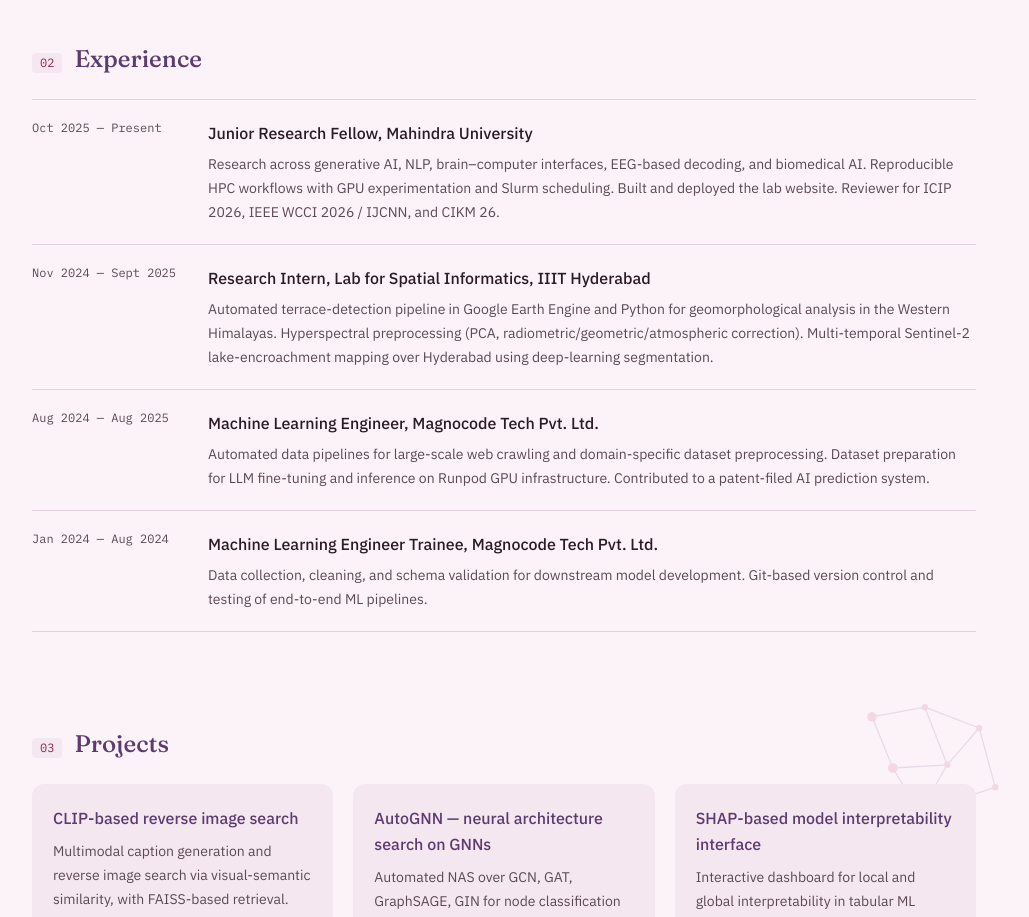
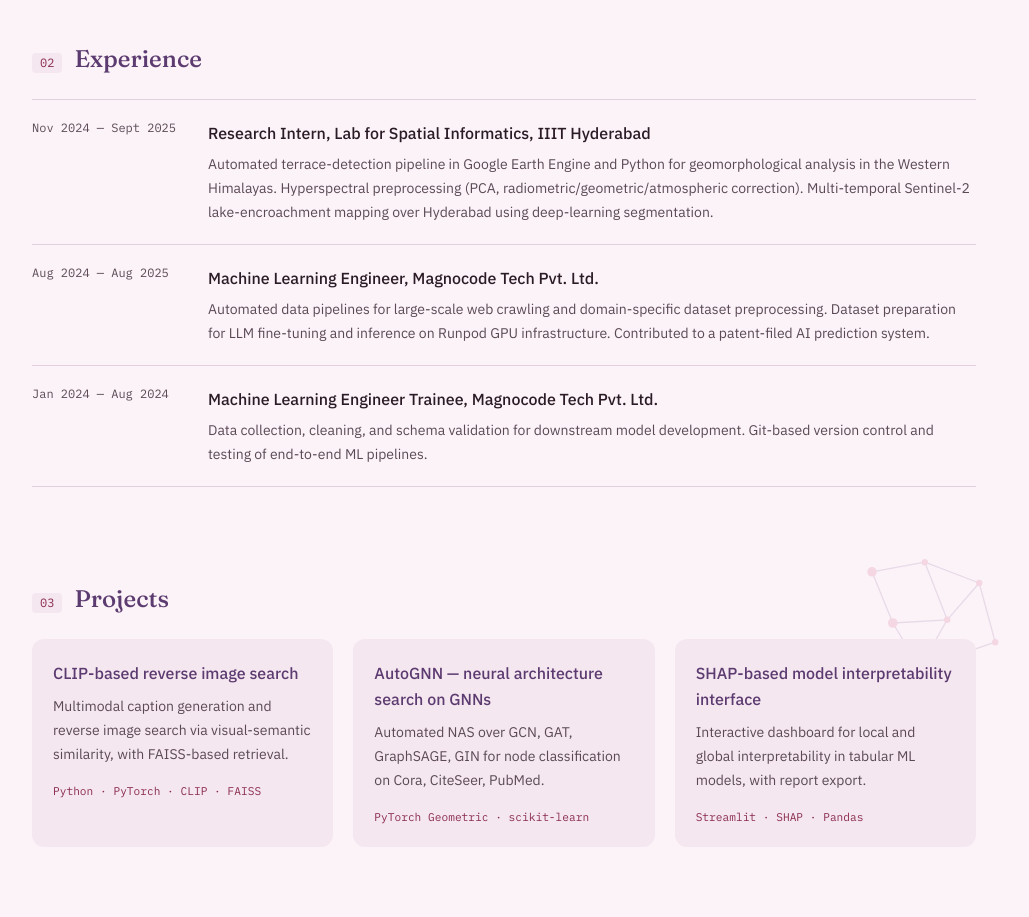
Before and after one commit to Sukt03/sukriti, a React (Vite) app: page / in a window 1280 px wide. Shown: the part 1320-2237 px from the top of the page, without its empty margins (136-1165 px from the left). Built offline with nearby package versions, Linux system fonts and the light colour scheme.

Commit message:
Remove Mahindra JRF experience

```diff
--- a/src/data/content.js
+++ b/src/data/content.js
@@ -27,7 +27,6 @@
 ]
 
 export const experience = [
-  { when: 'Oct 2025 — Present', title: 'Junior Research Fellow, Mahindra University', description: 'Research across generative AI, NLP, brain–computer interfaces, EEG-based decoding, and biomedical AI. Reproducible HPC workflows with GPU experimentation and Slurm scheduling. Built and deployed the lab website. Reviewer for ICIP 2026, IEEE WCCI 2026 / IJCNN, and CIKM 26.' },
   { when: 'Nov 2024 — Sept 2025', title: 'Research Intern, Lab for Spatial Informatics, IIIT Hyderabad', description: 'Automated terrace-detection pipeline in Google Earth Engine and Python for geomorphological analysis in the Western Himalayas. Hyperspectral preprocessing (PCA, radiometric/geometric/atmospheric correction). Multi-temporal Sentinel-2 lake-encroachment mapping over Hyderabad using deep-learning segmentation.' },
   { when: 'Aug 2024 — Aug 2025', title: 'Machine Learning Engineer, Magnocode Tech Pvt. Ltd.', description: 'Automated data pipelines for large-scale web crawling and domain-specific dataset preprocessing. Dataset preparation for LLM fine-tuning and inference on Runpod GPU infrastructure. Contributed to a patent-filed AI prediction system.' },
   { when: 'Jan 2024 — Aug 2024', title: 'Machine Learning Engineer Trainee, Magnocode Tech Pvt. Ltd.', description: 'Data collection, cleaning, and schema validation for downstream model development. Git-based version control and testing of end-to-end ML pipelines.' },
```
